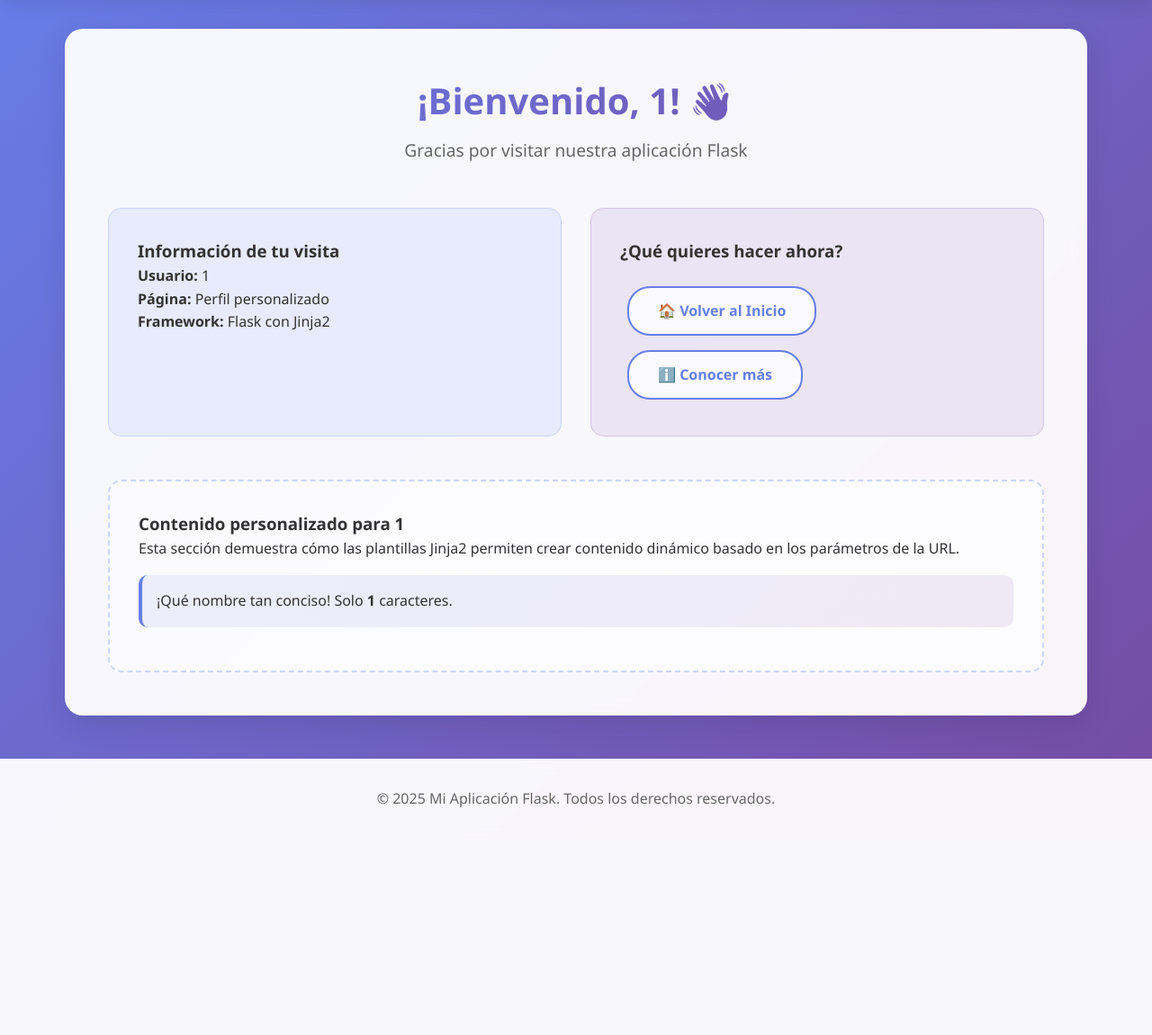
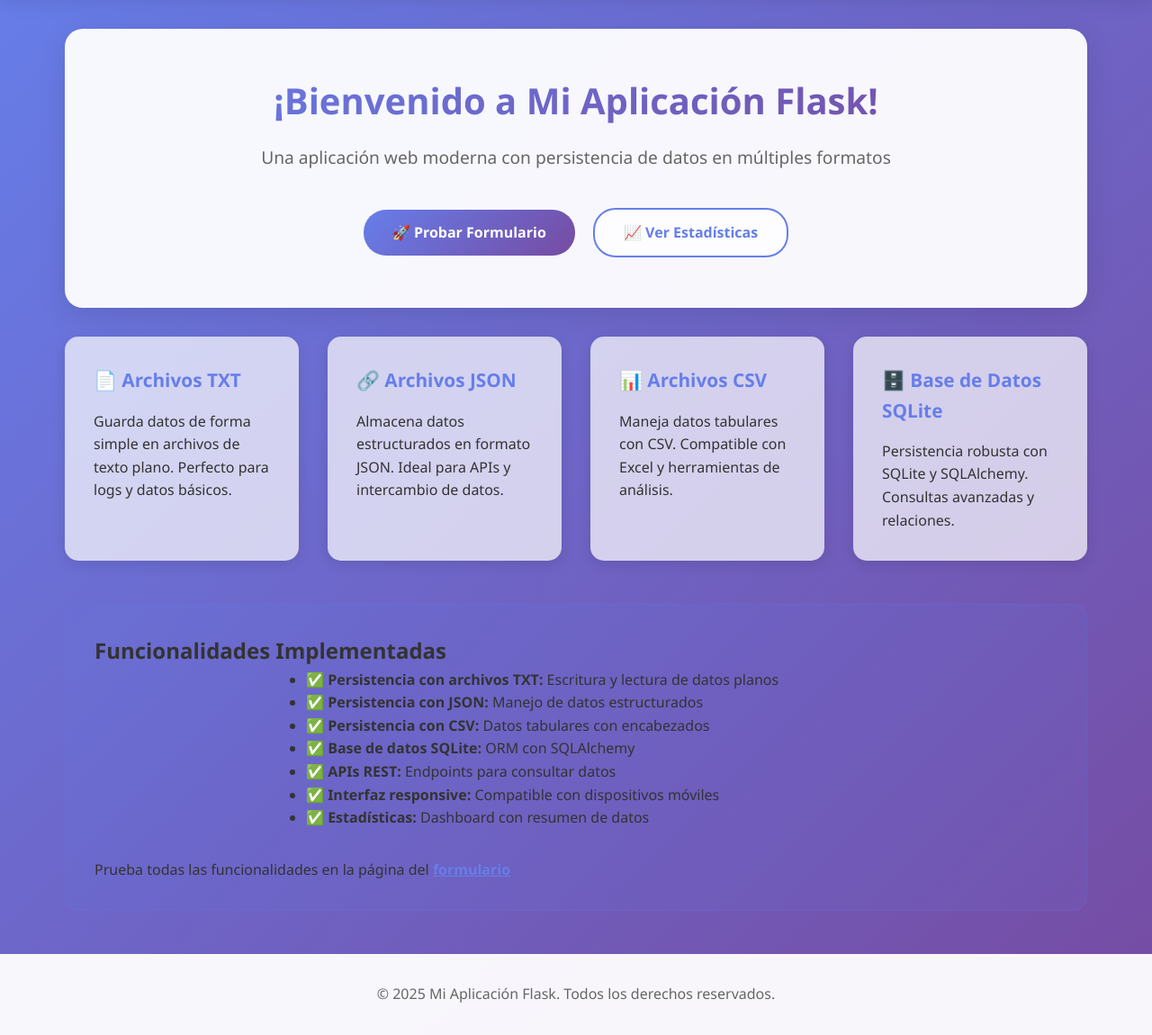
Before and after one commit to PEDROZURITA1/mi_proyecto_flask, a Flask app: page /usuario/1 in a window 1280 px wide. Shown: the part 70-1220 px from the top of the page at 90% size. Before the commit the page ends 967 px from the top, so only its background shows below. Run offline with Flask 3, Linux system fonts and the light colour scheme.

Commit message:
Update usuario.html

```diff
--- a/templates/usuario.html
+++ b/templates/usuario.html
@@ -1,42 +1,52 @@
 {% extends "base.html" %}
 
-{% block title %}Bienvenido {{ nombre }} - Mi Aplicación Flask{% endblock %}
+{% block content %}
+<div class="hero-section">
+    <h1>¡Bienvenido a Mi Aplicación Flask!</h1>
+    <p class="hero-text">Una aplicación web moderna con persistencia de datos en múltiples formatos</p>
+    <div>
+        <a href="{{ url_for('mostrar_formulario') }}" class="btn-primary">🚀 Probar Formulario</a>
+        <a href="{{ url_for('estadisticas') }}" class="btn-secondary">📈 Ver Estadísticas</a>
+    </div>
+</div>
 
-{% block content %}
-<div class="user-section">
-    <div class="welcome-message">
-        <h1>¡Bienvenido, {{ nombre }}! 👋</h1>
-        <p class="subtitle">Gracias por visitar nuestra aplicación Flask</p>
+<div class="feature-cards">
+    <div class="card">
+        <h3>📄 Archivos TXT</h3>
+        <p>Guarda datos de forma simple en archivos de texto plano. Perfecto para logs y datos básicos.</p>
     </div>
 
-    <div class="user-info">
-        <div class="info-card">
-            <h3>Información de tu visita</h3>
-            <p><strong>Usuario:</strong> {{ nombre }}</p>
-            <p><strong>Página:</strong> Perfil personalizado</p>
-            <p><strong>Framework:</strong> Flask con Jinja2</p>
-        </div>
-
-        <div class="navigation-suggestions">
-            <h3>¿Qué quieres hacer ahora?</h3>
-            <div class="nav-buttons">
-                <a href="{{ url_for('home') }}" class="btn-secondary">🏠 Volver al Inicio</a>
-                <a href="{{ url_for('about') }}" class="btn-secondary">ℹ️ Conocer más</a>
-            </div>
-        </div>
+    <div class="card">
+        <h3>🔗 Archivos JSON</h3>
+        <p>Almacena datos estructurados en formato JSON. Ideal para APIs y intercambio de datos.</p>
     </div>
 
-    <div class="personalized-content">
-        <h3>Contenido personalizado para {{ nombre }}</h3>
-        <p>Esta sección demuestra cómo las plantillas Jinja2 permiten crear contenido dinámico basado en los parámetros de la URL.</p>
+    <div class="card">
+        <h3>📊 Archivos CSV</h3>
+        <p>Maneja datos tabulares con CSV. Compatible con Excel y herramientas de análisis.</p>
+    </div>
 
-        {% if nombre|length > 10 %}
-            <p class="fun-fact">¡Wow! Tienes un nombre bastante largo: <strong>{{ nombre|length }}</strong> caracteres.</p>
-        {% elif nombre|length < 4 %}
-            <p class="fun-fact">¡Qué nombre tan conciso! Solo <strong>{{ nombre|length }}</strong> caracteres.</p>
-        {% else %}
-            <p class="fun-fact">Tu nombre tiene <strong>{{ nombre|length }}</strong> caracteres. ¡Perfecto!</p>
-        {% endif %}
+    <div class="card">
+        <h3>🗄️ Base de Datos SQLite</h3>
+        <p>Persistencia robusta con SQLite y SQLAlchemy. Consultas avanzadas y relaciones.</p>
     </div>
 </div>
+
+<div class="cta-section">
+    <h2>Funcionalidades Implementadas</h2>
+    <ul style="text-align: left; max-width: 600px; margin: 0 auto;">
+        <li>✅ <strong>Persistencia con archivos TXT:</strong> Escritura y lectura de datos planos</li>
+        <li>✅ <strong>Persistencia con JSON:</strong> Manejo de datos estructurados</li>
+        <li>✅ <strong>Persistencia con CSV:</strong> Datos tabulares con encabezados</li>
+        <li>✅ <strong>Base de datos SQLite:</strong> ORM con SQLAlchemy</li>
+        <li>✅ <strong>APIs REST:</strong> Endpoints para consultar datos</li>
+        <li>✅ <strong>Interfaz responsive:</strong> Compatible con dispositivos móviles</li>
+        <li>✅ <strong>Estadísticas:</strong> Dashboard con resumen de datos</li>
+    </ul>
+
+    <p style="margin-top: 2rem;">
+        Prueba todas las funcionalidades en la página del
+        <a href="{{ url_for('mostrar_formulario') }}" style="color: #667eea; font-weight: bold;">formulario</a>
+    </p>
+</div>
 {% endblock %}
```
